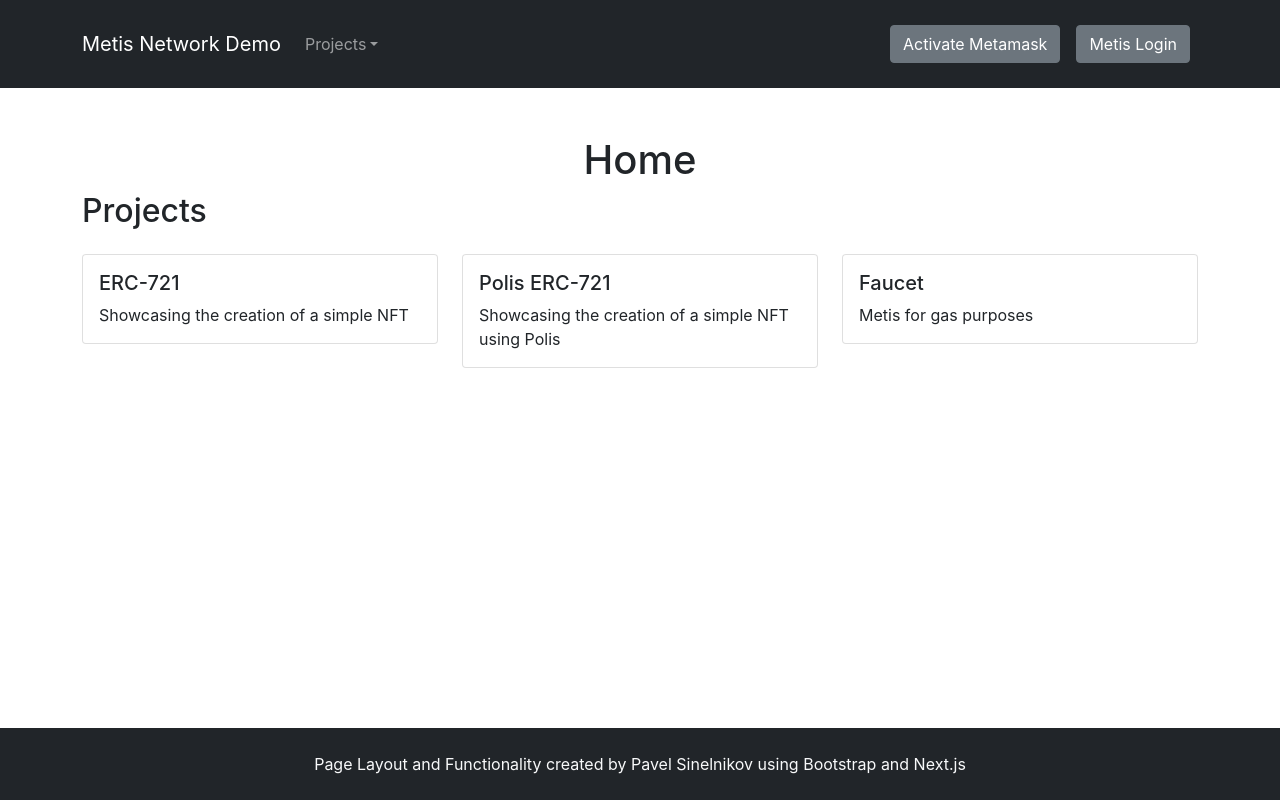
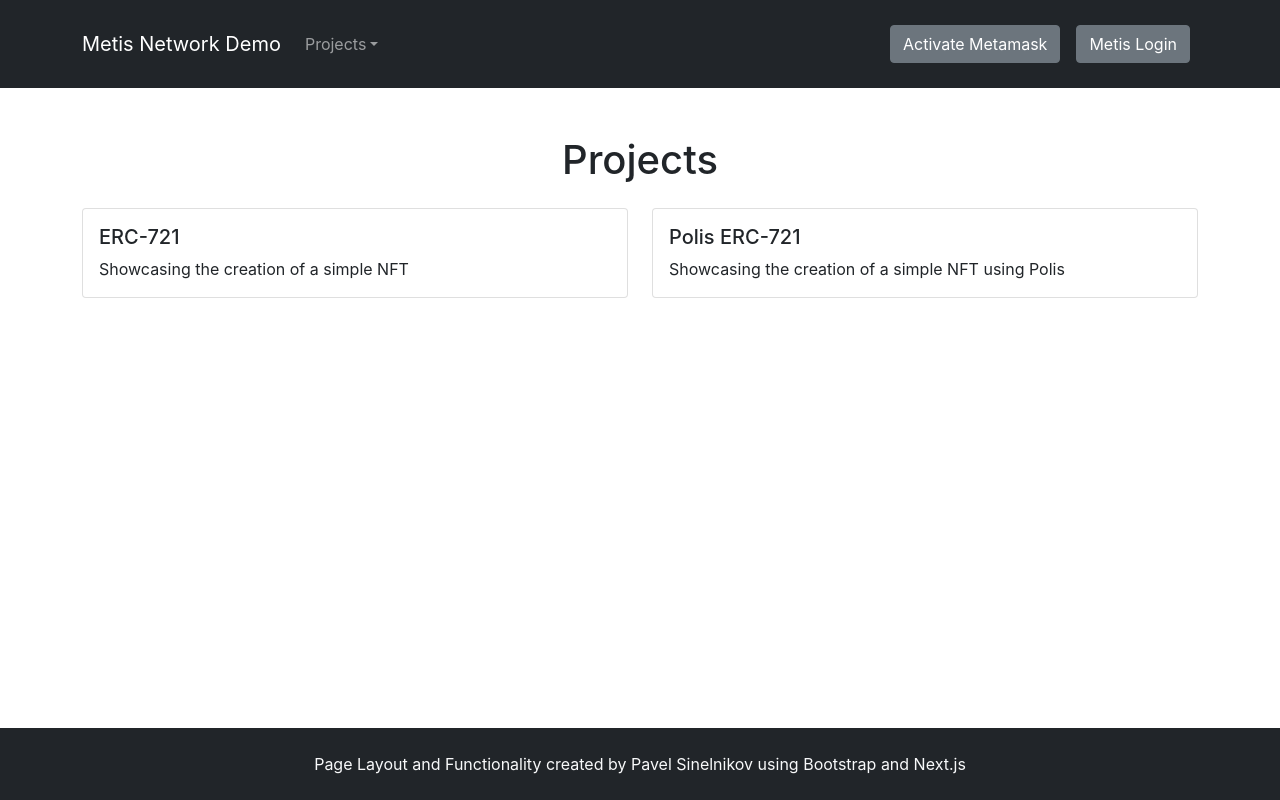
Before and after one commit to psinelnikov/metis-demo, a Next.js app: page / in a window 1280 px wide. Built offline with nearby package versions, Linux system fonts and the light colour scheme.

Commit message:
Removed faucet, updated test chain and contract address

```diff
--- a/components/Header.tsx
+++ b/components/Header.tsx
@@ -19,9 +19,9 @@
 		try {
 			await window.ethereum.request({
 				method: 'wallet_switchEthereumChain',
-				params: [{ chainId: '0x1B3' }],
+				params: [{ chainId: '0x1E8' }],
 			});
-		} catch (switchError) {
+		} catch (switchError: any) {
 			// This error code indicates that the chain has not been added to MetaMask.
 			if (switchError.code === 4902) {
 				try {
@@ -84,13 +84,6 @@
 										</NavDropdown.Item>
 									</a>
 								</Link>
-								<Link href="https://testswap.metis.io/#/faucet">
-									<a>
-										<NavDropdown.Item as="div">
-											Faucet
-										</NavDropdown.Item>
-									</a>
-								</Link>
 							</NavDropdown>
 						</Nav>
 						<Nav>
--- a/pages/index.tsx
+++ b/pages/index.tsx
@@ -19,18 +19,12 @@
 			<Row>
 				<Col>
 					<div className="text-center">
-						<h1>Home</h1>
+						<h1>Projects</h1>
 					</div>
 				</Col>
 			</Row>
 
-			<Row>
-				<Col>
-					<h2>Projects</h2>
-				</Col>
-			</Row>
-
-			<Row xs={1} md={3}>
+			<Row xs={1} md={2}>
 				<Col className="mt-3">
 					<Link href="/projects/erc-721">
 						<a>
@@ -60,18 +54,6 @@
 						</a>
 					</Link>
 				</Col>
-				<Col className="mt-3">
-					<Link href="https://testswap.metis.io/#/faucet">
-						<a>
-							<Card>
-								<Card.Body>
-									<Card.Title>Faucet</Card.Title>
-									<Card.Text>Metis for gas purposes</Card.Text>
-								</Card.Body>
-							</Card>
-						</a>
-					</Link>
-				</Col>
 			</Row>
 		</>
 	);
```
Also changed, not shown: contracts/deployments/metis/MetisERC721.json.
